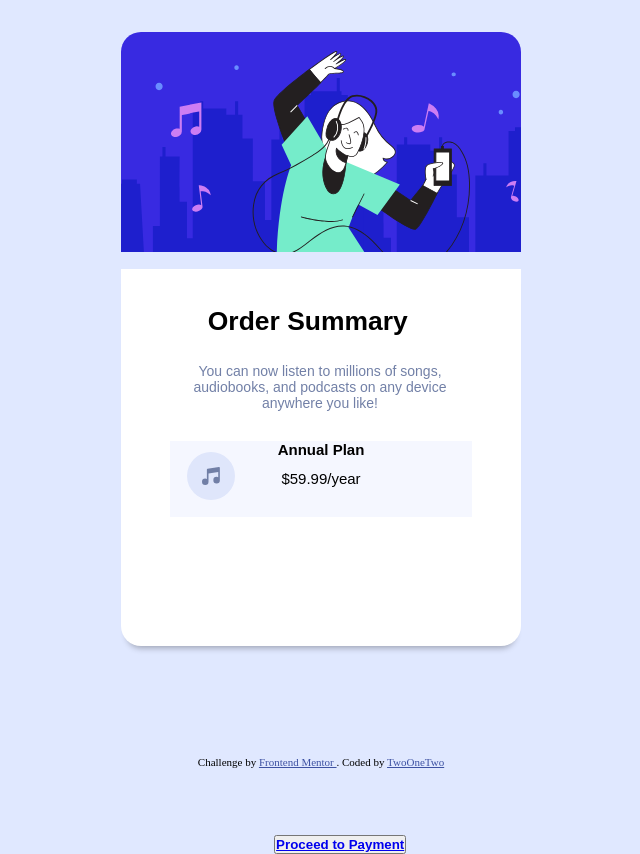
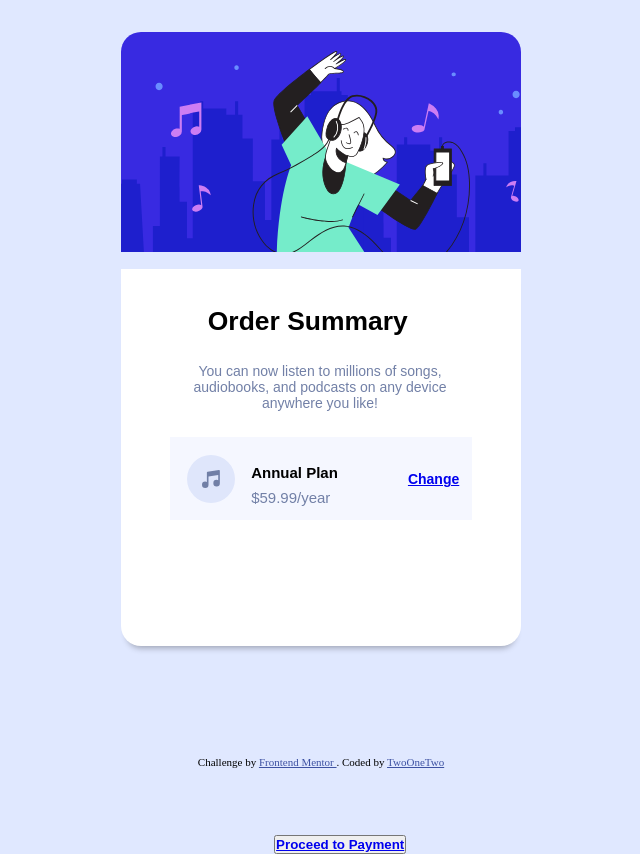
Before and after one commit to LarryTheFatCat/order-summary-component, a plain HTML site: page index.html in a window 1280 px wide. Shown: the whole page, without its empty margins (319-959 px from the left). Drawn offline with Linux system fonts and the light colour scheme.

Commit message:
-Increased bg height -positioned Annual text -correctly position music svg -set payment colour -Position Change plan txt

```diff
--- a/index.html
+++ b/index.html
@@ -32,6 +32,11 @@
               <span class="payment">
                 $59.99/year
               </span>
+              <span class="plan plan-change">
+                <a href="#">
+                  Change
+                </a>
+              </span>
             </p>
             <svg class="_svg" xmlns="http://www.w3.org/2000/svg" width="48" height="48"><g fill="none" fill-rule="evenodd"><circle cx="24" cy="24" r="24" fill="#DFE6FB"/><path fill="#717FA6" fill-rule="nonzero" d="M32.574 15.198a.81.81 0 00-.646-.19L20.581 16.63a.81.81 0 00-.696.803V26.934a3.232 3.232 0 00-1.632-.44A3.257 3.257 0 0015 29.747 3.257 3.257 0 0018.253 33a3.257 3.257 0 003.253-3.253v-8.37l9.726-1.39v5.327a3.232 3.232 0 00-1.631-.441 3.257 3.257 0 00-3.254 3.253 3.257 3.257 0 003.254 3.253 3.257 3.257 0 003.253-3.253V15.81a.81.81 0 00-.28-.613z"/></g></svg>
         </div>
--- a/style.css
+++ b/style.css
@@ -69,7 +69,7 @@ body {
 .plan-bg {
     background-color: hsl(225, 100%, 98%);
     width: 8cm;
-    height: 2cm;
+    height: 2.2cm;
     position: relative;
     top: 0.8cm;
 }
@@ -84,21 +84,28 @@ body {
     font-weight: 700;
     font-size: 15px;
     position: relative;
-
+    top: 0.7cm;
+    left: -0.7cm;
 }
 
 .payment {
     position: relative;
-    top: 0.3cm;
+    top: 0.9cm;
+    left: -0.8cm;
     font-size: 15px;
     font-family: Red-Hat-Display, sans-serif;
-}
-
-.circle {
-    position: fixed;
-    left: 5cm;
+    color: hsl(224, 23%, 55%);
 }
 
 ._svg {
-    transform: translate(-110px, -25px);
+    transform: translate(-110px, -18px);
 }
+
+.plan-change {
+    position: absolute;
+    top: 0.9cm;
+    left: 6.3cm;
+    font-weight: 700;
+    font-family: Red-Hat-Display, sans-serif;
+    font-size: 14px;
+}
```
